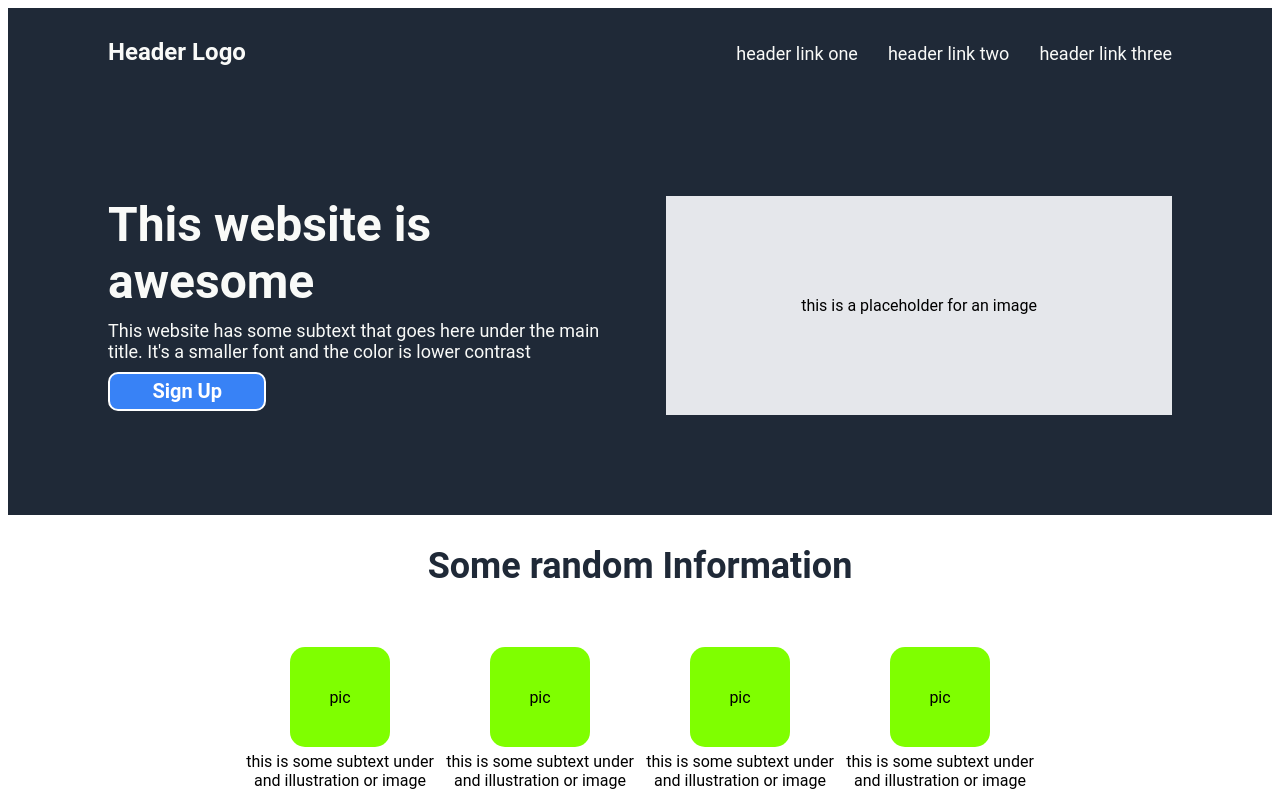
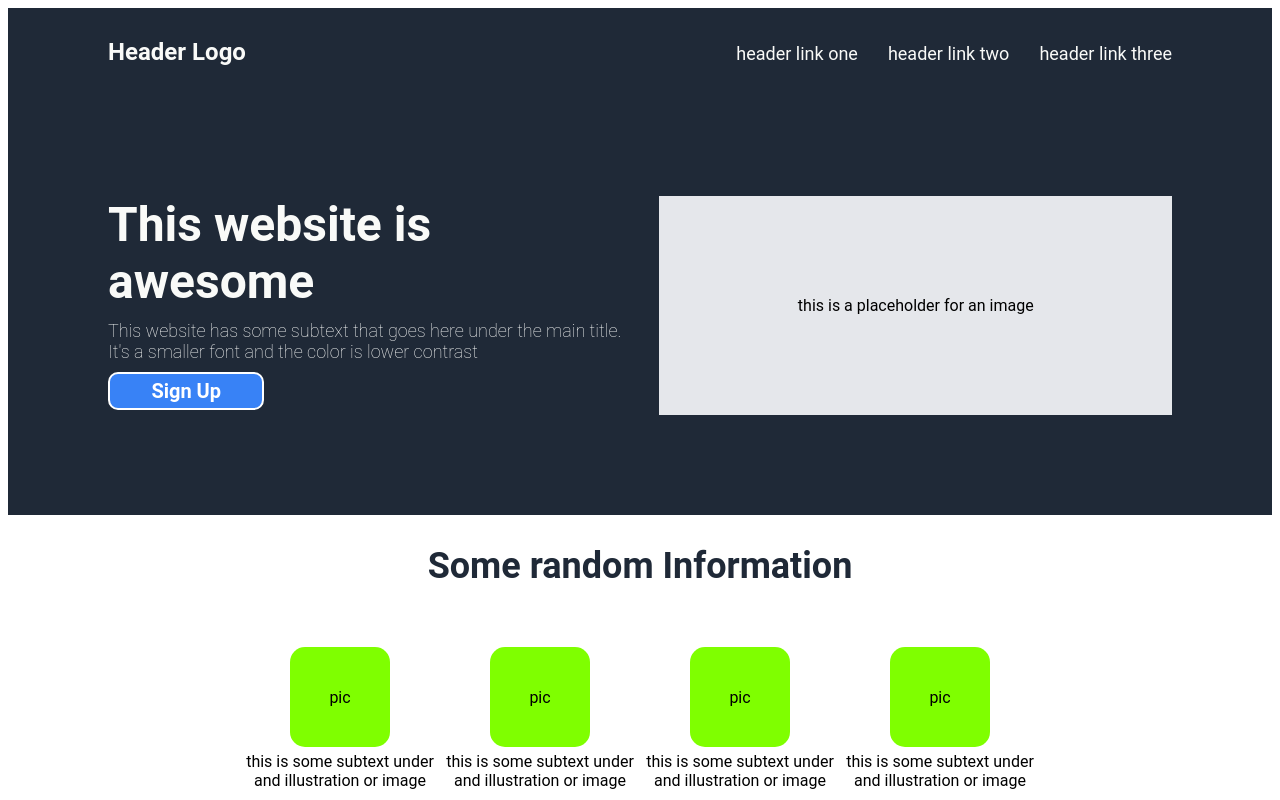
Before and after one commit to NShanks/landing-page, a plain HTML site: page index.html in a window 1280 px wide. Shown: the top 800 px of the page. Drawn offline with Linux system fonts and the light colour scheme.

Commit message:
Edit landing-page.html and style.css

```diff
--- a/style.css
+++ b/style.css
@@ -41,6 +41,7 @@ a {/*header links as individuals, children of ul*/
 .smalltext{
     font-size: 18px;
     flex-wrap: wrap;
+    font-weight: lighter;
 }
 
 .btn {
```
